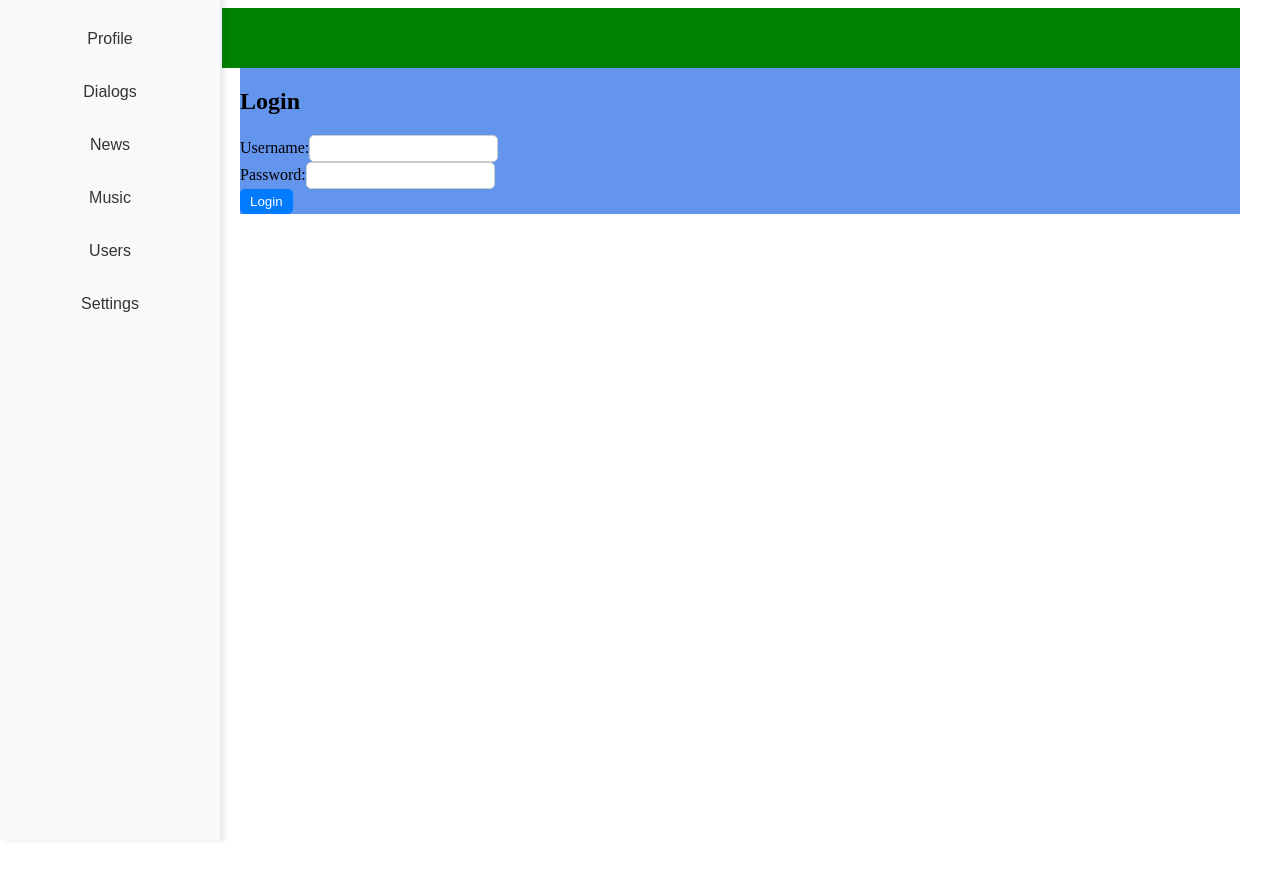
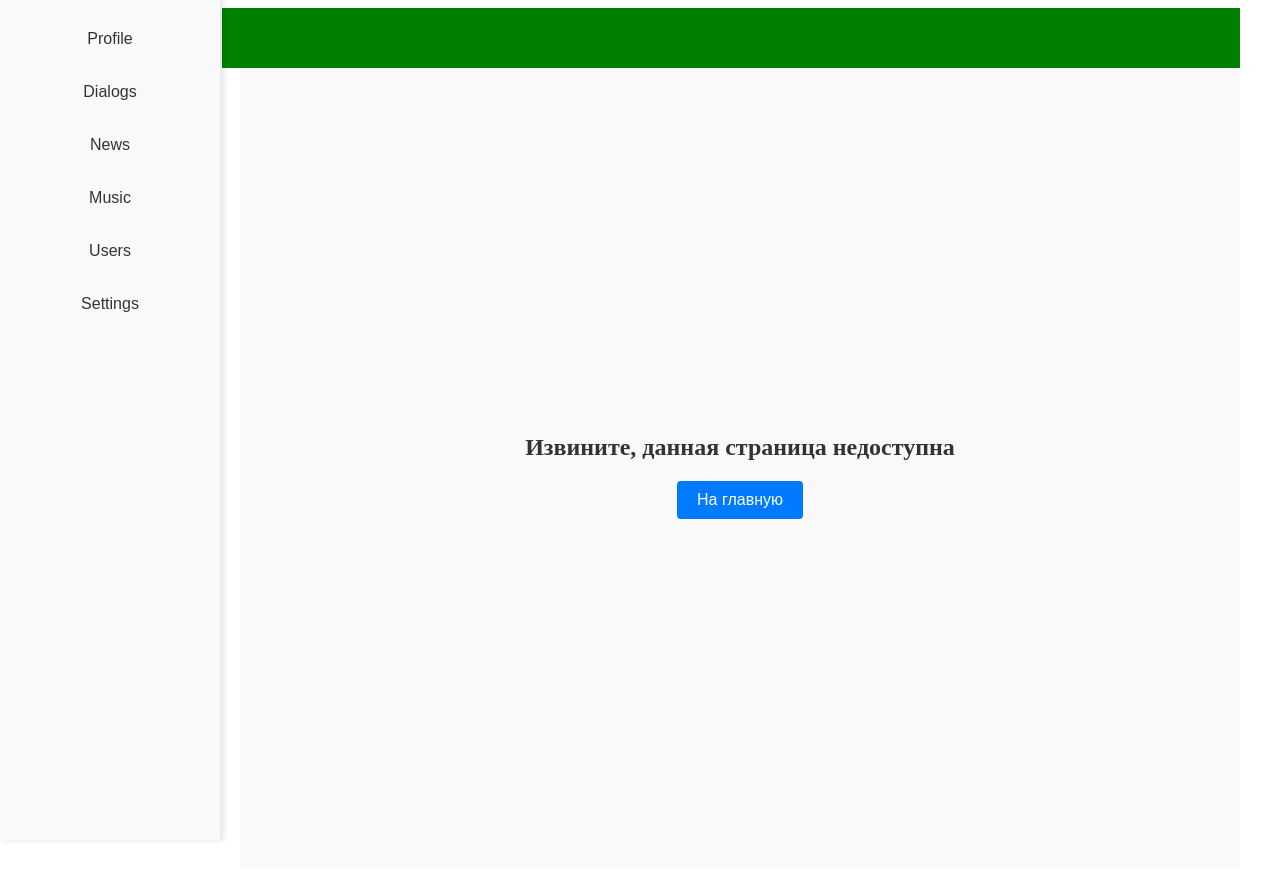
Before and after one commit to LeshaSenpai/MessengerProject, a React (Create React App) app: page /Dashboard in a window 1280 px wide. Before the commit this address led to /login. Before the commit the page ends 800 px from the top, so only its background shows below. Built offline with nearby package versions, Linux system fonts and the light colour scheme; grey boxes are pictures that could not be loaded.

Commit message:
authorization fixed

```diff
--- a/src/App.tsx
+++ b/src/App.tsx
@@ -7,12 +7,12 @@ import Profile from "./components/Profile/Profile";
 import News from "./components/News/News";
 import Users from "./components/Users/Users";
 import RedirectPage from "./components/Redirect/RedirectPage";
-import AuthorizationForm from "./components/Authorisation/Auth";
+import AuthorizationForm from "./components/Authorisation/Authorisation";
 import Dialogs from "./components/Dialogs/Dialogs";
 import DialogPage from "./components/Dialogs/DialogPage/DialogPage";
 import UserProfile from "./components/Users/UserProfile/UserProfile";
 import Login from "./components/Authorisation/Login";
-import Dashboard from "./components/Authorisation/Dashboard";
+import Authorisation from "./components/Authorisation/Authorisation";
 import { profileStore } from "./stores/ProfileStore";
 import { dialogsStore } from "./stores/DialogsStore";
 import { newsStore } from "./stores/NewsStore";
@@ -28,10 +28,17 @@ const App: React.FC = () => {
           <Route path="/dialogs" element={<Dialogs store={dialogsStore} />} />
           <Route path="/dialogs/:username" element={<DialogPage />} />
           <Route path="/login" element={<Login />} />
-          <Route path="/Dashboard" element={<Dashboard />}/>
           <Route path="/profile/:username" element={<UserProfile />} />
           <Route path="/news" element={<News store={newsStore} />} />
-          <Route path="/authorization" element={<AuthorizationForm />} />
+          <Route path="/login" element={<Login />} />
+          <Route
+          path="/protected"
+            element={
+            <Authorisation>
+                <Login />
+            </Authorisation>
+            }
+          />
           <Route path="*" element={<RedirectPage />} />
         </Routes>
       </div>
--- a/src/components/Authorisation/Auth.jsx
+++ /dev/null
@@ -1,66 +0,0 @@
-import React, { useState } from 'react';
-
-const AuthorizationForm = () => {
-  const [login, setLogin] = useState('');
-  const [password, setPassword] = useState('');
-  const [message, setMessage] = useState('');
-
-  const handleLogin = async (event) => {
-    event.preventDefault();
-
-    try {
-      const response = await fetch('/api/login', {
-        method: 'POST',
-        headers: {
-          'Content-Type': 'application/json',
-        },
-        body: JSON.stringify({ login, password }),
-      });
-
-      if (!response.ok) {
-        throw new Error('Authorization failed');
-      }
-
-      const data = await response.json();
-      setMessage(`Authorization successful: ${data.message}`);
-    } catch (error) {
-      if (login === 'bbx' && password === '112') {
-        setMessage('Fallback authorization successful!');
-      } else {
-        setMessage('Authorization failed. Please try again.');
-      }
-    }
-  };
-
-  return (
-    <div>
-      <h1>Authorization</h1>
-      <form onSubmit={handleLogin}>
-        <div>
-          <label htmlFor="login">Login:</label>
-          <input
-            type="text"
-            id="login"
-            value={login}
-            onChange={(e) => setLogin(e.target.value)}
-            required
-          />
-        </div>
-        <div>
-          <label htmlFor="password">Password:</label>
-          <input
-            type="password"
-            id="password"
-            value={password}
-            onChange={(e) => setPassword(e.target.value)}
-            required
-          />
-        </div>
-        <button type="submit">Login</button>
-      </form>
-      {message && <p>{message}</p>}
-    </div>
-  );
-};
-
-export default AuthorizationForm;
--- /dev/null
+++ b/src/components/Authorisation/Authorisation.tsx
@@ -0,0 +1,13 @@
+import React from "react";
+import { Navigate } from "react-router-dom";
+
+interface AuthorisationProps {
+  children: React.ReactNode;
+}
+
+const Authorisation: React.FC<AuthorisationProps> = ({ children }) => {
+  const token = localStorage.getItem("token");
+  return token ? <>{children}</> : <Navigate to="/login" />;
+};
+
+export default Authorisation;
--- a/src/components/Authorisation/Dashboard.tsx
+++ /dev/null
@@ -1,22 +0,0 @@
-import React, { useEffect } from "react";
-import { useNavigate } from "react-router-dom";
-
-const Dashboard: React.FC = () => {
-  const navigate = useNavigate();
-
-  useEffect(() => {
-    const token = localStorage.getItem("token");
-    if (!token) {
-      navigate("/login");
-    }
-  }, [navigate]);
-
-  return (
-    <div>
-      <h1>Dashboard</h1>
-      <p>Welcome to your dashboard! You are logged in.</p>
-    </div>
-  );
-};
-
-export default Dashboard;
--- a/src/components/Header/Header.tsx
+++ b/src/components/Header/Header.tsx
@@ -9,7 +9,7 @@ const Header: React.FC = () => {
         src="https://www.freelogodesign.org/Content/img/logo-ex-7.png"
         alt="Logo"
       />
-      <Link to={`/Authorization`} className="profileButton">
+      <Link to={`/login`} className="profileButton">
         Authorization
       </Link>
     </header>
```
Also changed, not shown: db.json (indentation only).
